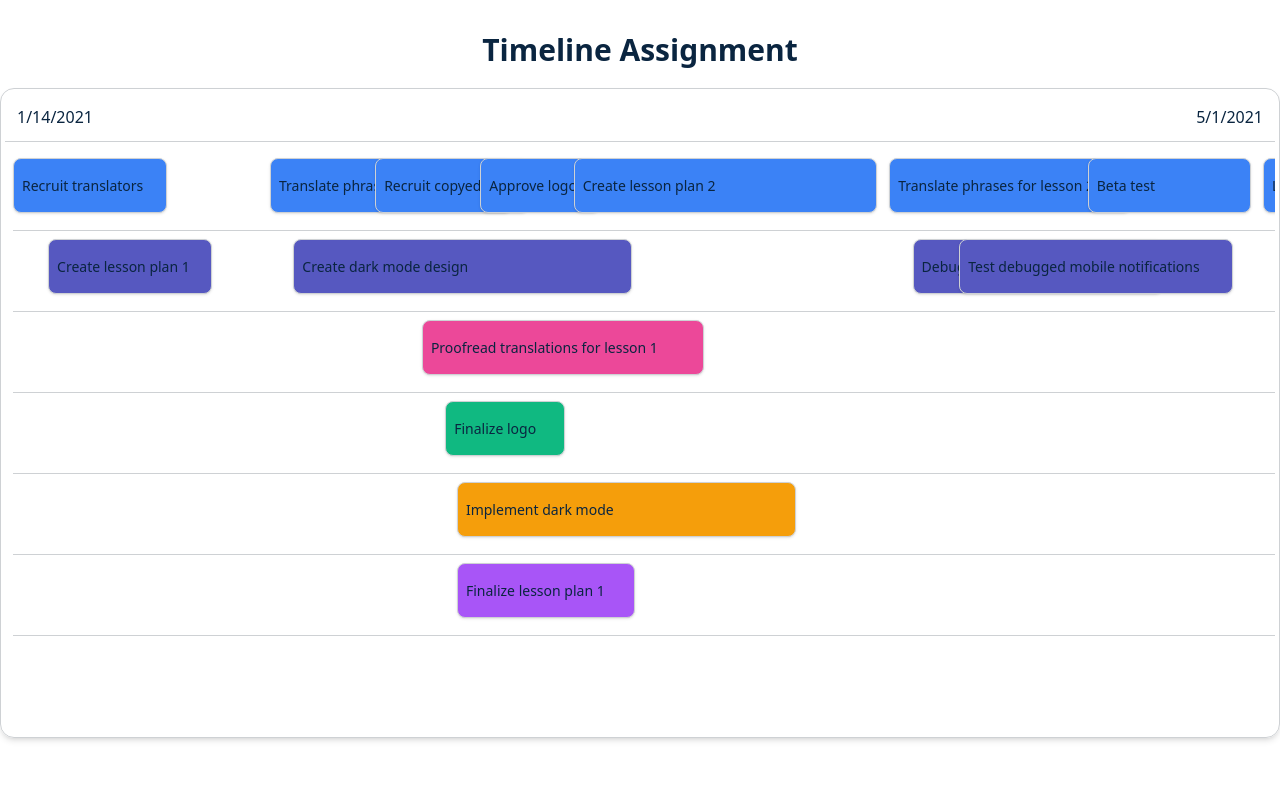
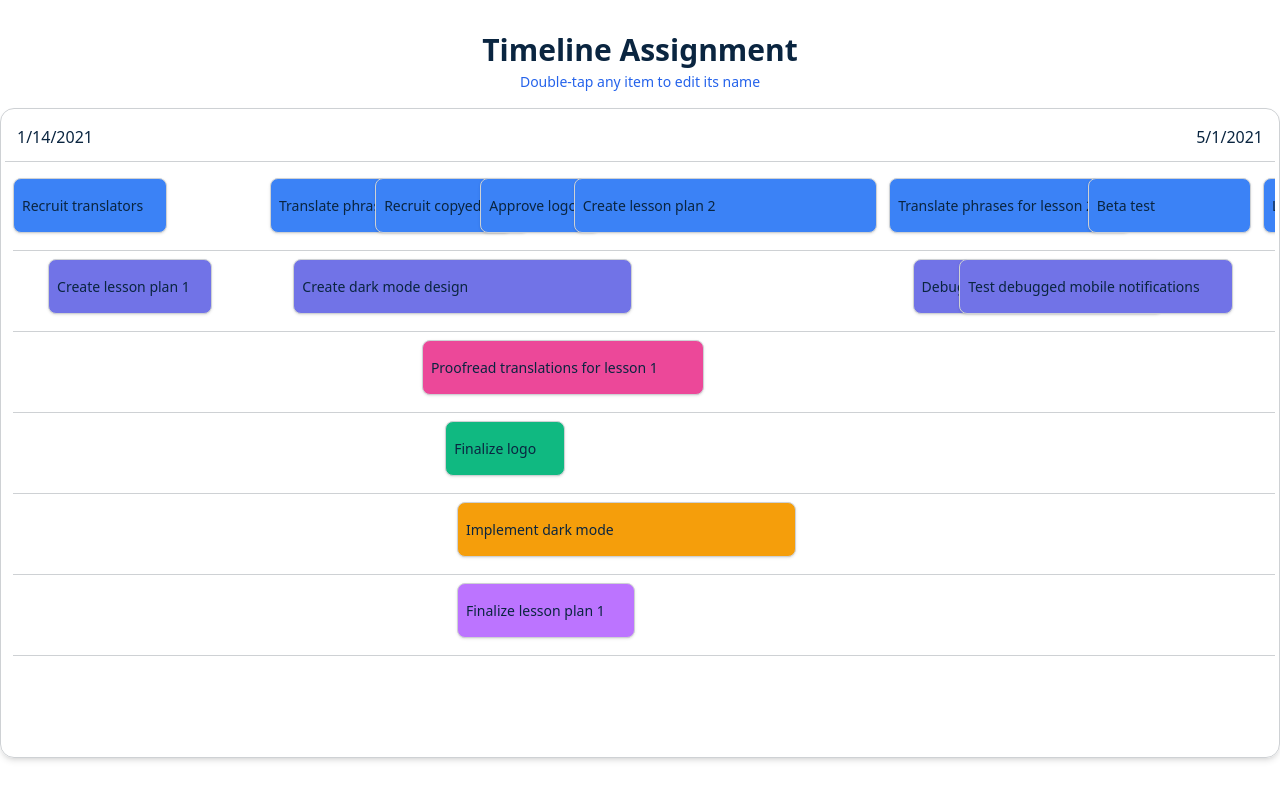
Before and after one commit to bragap/timeline-assignment-airtable, a Next.js app: page / in a window 1280 px wide. Built offline with nearby package versions, Linux system fonts and the light colour scheme.

Commit message:
Add editing funcionality.

```diff
--- a/app/_components/Timeline.tsx
+++ b/app/_components/Timeline.tsx
@@ -3,15 +3,52 @@ import calculateItemPosition from '@/lib/functions/calculateItemPosition';
 import { endDate, laneColors, startDate } from '@/lib/constants';
 import { cn } from '@/lib/utils';
 import { TimelineItem, TimelineProps } from '@/lib/types';
+import { useState } from 'react';
 
-export default function Timeline<T extends TimelineItem>({ items }: TimelineProps<T>) {
+export default function Timeline<T extends TimelineItem>({ items, onItemUpdate, editable = false }: TimelineProps<T>) {
+    const [editingItem, setEditingItem] = useState<number | null>(null);
+    const [editValue, setEditValue] = useState<string>('');
     const containerWidth = 1250;
     const lanes = assignLanes([...items]);
+
+    const handleItemDoubleClick = (item: T) => {
+        if (!editable) return;
+        setEditingItem(item.id);
+        setEditValue(item.name);
+    };
+
+    const handleEditSubmit = (item: T) => {
+        if (onItemUpdate && editValue.trim()) {
+            const updatedItem = { ...item, name: editValue.trim() };
+            onItemUpdate(updatedItem);
+        }
+        setEditingItem(null);
+        setEditValue('');
+    };
+
+    const handleEditCancel = () => {
+        setEditingItem(null);
+        setEditValue('');
+    };
+
+    const handleKeyDown = (e: React.KeyboardEvent, item: T) => {
+        if (e.key === 'Enter') {
+            e.preventDefault();
+            handleEditSubmit(item);
+        } else if (e.key === 'Escape') {
+            handleEditCancel();
+        }
+    };
 
     return (
         <section className="w-full flex h-screen flex-col items-center bg-background py-8">
             <div className="w-full max-w-7xl flex flex-col items-center pb-4">
                 <div className="text-3xl font-semibold mb-1">Timeline Assignment</div>
+                {editable && (
+                    <p className="text-sm text-muted-foreground">
+                       Double-tap any item to edit its name
+                    </p>
+                )}
             </div>
 
             <div className="w-full max-w-7xl border rounded-xl shadow-md h-[650px] p-1">
@@ -33,17 +70,32 @@ export default function Timeline<T extends TimelineItem>({ items }: TimelineProp
                                             key={item.id}
                                             className={cn(
                                                 "absolute text-sm flex items-center justify-start shadow-sm border border-border",
-                                                "px-2 py-1 cursor-pointer hover:shadow-lg transition-shadow whitespace-nowrap rounded-md",
+                                                "px-2 py-1 transition-all duration-200 whitespace-nowrap rounded-md",
                                                 "top-2 z-[2] h-[55px]",
-                                                laneColors[laneIndex % laneColors.length]
+                                                laneColors[laneIndex % laneColors.length],
+                                                editable ? "cursor-pointer hover:shadow-lg hover:scale-105" : "cursor-default",
+                                                editingItem === item.id ? "ring-2 ring-blue-500 shadow-lg scale-105" : ""
                                             )}
                                             style={{
                                                 left: left,
                                                 width: width,
                                             }}
-                                            title={`${item.name} (${item.start} - ${item.end})`}
+                                            title={`${item.name} (${item.start} - ${item.end})${editable ? ' - Duplo clique para editar' : ''}`}
+                                            onDoubleClick={() => handleItemDoubleClick(item as T)}
                                         >
-                                            <span className="truncate">{item.name}</span>
+                                            {editingItem === item.id ? (
+                                                <input
+                                                    type="text"
+                                                    value={editValue}
+                                                    onChange={(e) => setEditValue(e.target.value)}
+                                                    onBlur={() => handleEditSubmit(item as T)}
+                                                    onKeyDown={(e) => handleKeyDown(e, item as T)}
+                                                    className="bg-transparent border-none outline-none w-full text-foreground font-medium"
+                                                    autoFocus
+                                                />
+                                            ) : (
+                                                <span className="truncate select-none">{item.name}</span>
+                                            )}
                                         </div>
                                     );
                                 })}
--- /dev/null
+++ b/app/_components/TimelineWrapper.tsx
@@ -0,0 +1,27 @@
+'use client';
+
+import { useState } from 'react';
+import Timeline from './Timeline';
+import timelineItems from '@/lib/data/timelineItems';
+import { TimelineItem } from '@/lib/types';
+
+export default function TimelineWrapper() {
+    const [items, setItems] = useState<TimelineItem[]>([...timelineItems]);
+
+    const handleItemUpdate = (updatedItem: TimelineItem) => {
+        setItems(prev =>
+            prev.map(item =>
+                item.id === updatedItem.id ? updatedItem : item
+            )
+        );
+        console.log('Item atualizado:', updatedItem);
+    };
+
+    return (
+        <Timeline
+            items={items}
+            editable={true}
+            onItemUpdate={handleItemUpdate}
+        />
+    );
+}
--- a/app/globals.css
+++ b/app/globals.css
@@ -57,11 +57,11 @@
   --input: #dbeafe;
   --ring: #2563eb;
   --color-1: #3b82f6;
-  --color-2: #5658c0;
+  --color-2: #7173e7;
   --color-3: #ec4899;
   --color-4: #10b981;
   --color-5: #f59e0b;
-  --color-6: #a855f7;
+  --color-6: #bc74ff;
 }
 
 @layer base {
--- a/app/page.tsx
+++ b/app/page.tsx
@@ -1,6 +1,5 @@
-import timelineItems from '@/lib/data/timelineItems';
-import Timeline from './_components/Timeline';
+import TimelineWrapper from './_components/TimelineWrapper';
 
 export default function Home() {
-  return <Timeline items={[...timelineItems]} />
+  return <TimelineWrapper />;
 }
--- a/lib/types.ts
+++ b/lib/types.ts
@@ -9,4 +9,6 @@ export type Lane = TimelineItem[];
 
 export interface TimelineProps<T>{
   items: T[];
+  onItemUpdate?: (updatedItem: T) => void;
+  editable?: boolean;
 }
```
Also changed, not shown: 1 other file (tests, documents, lock files or other folders).
